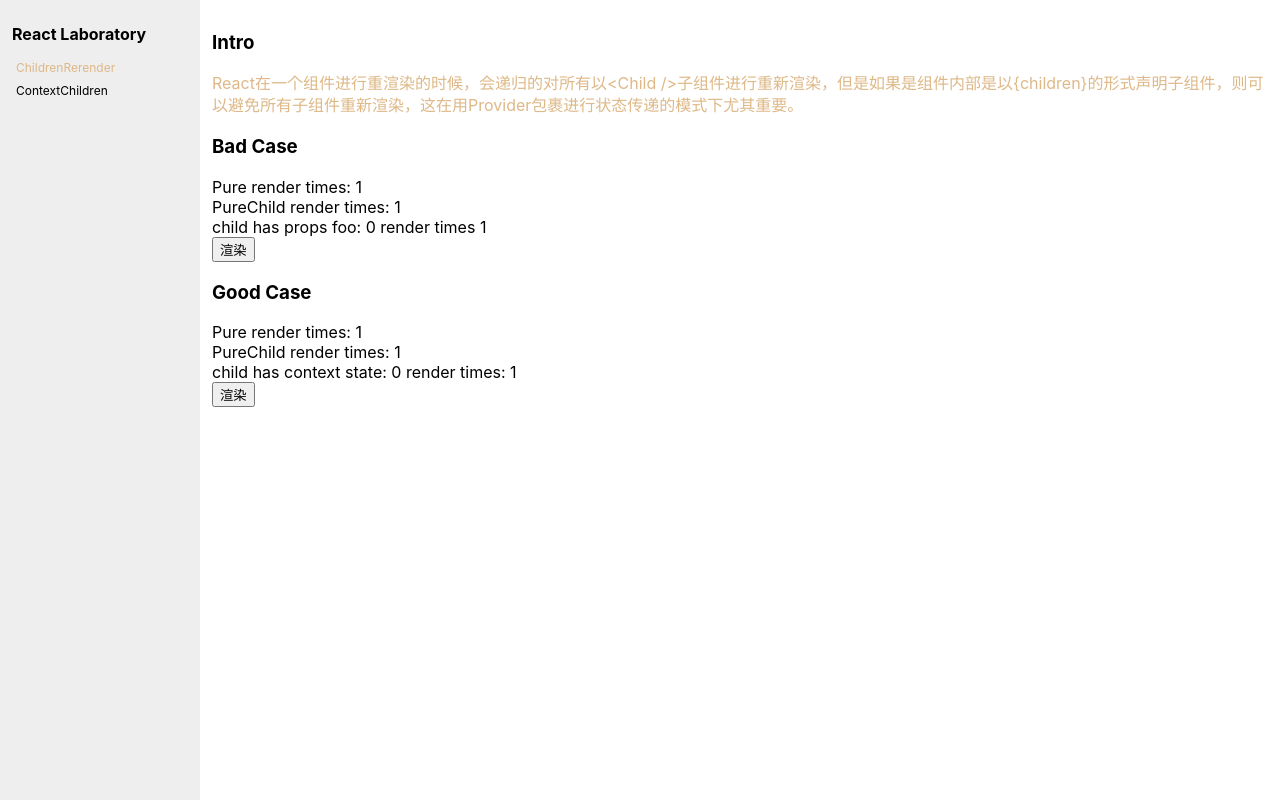
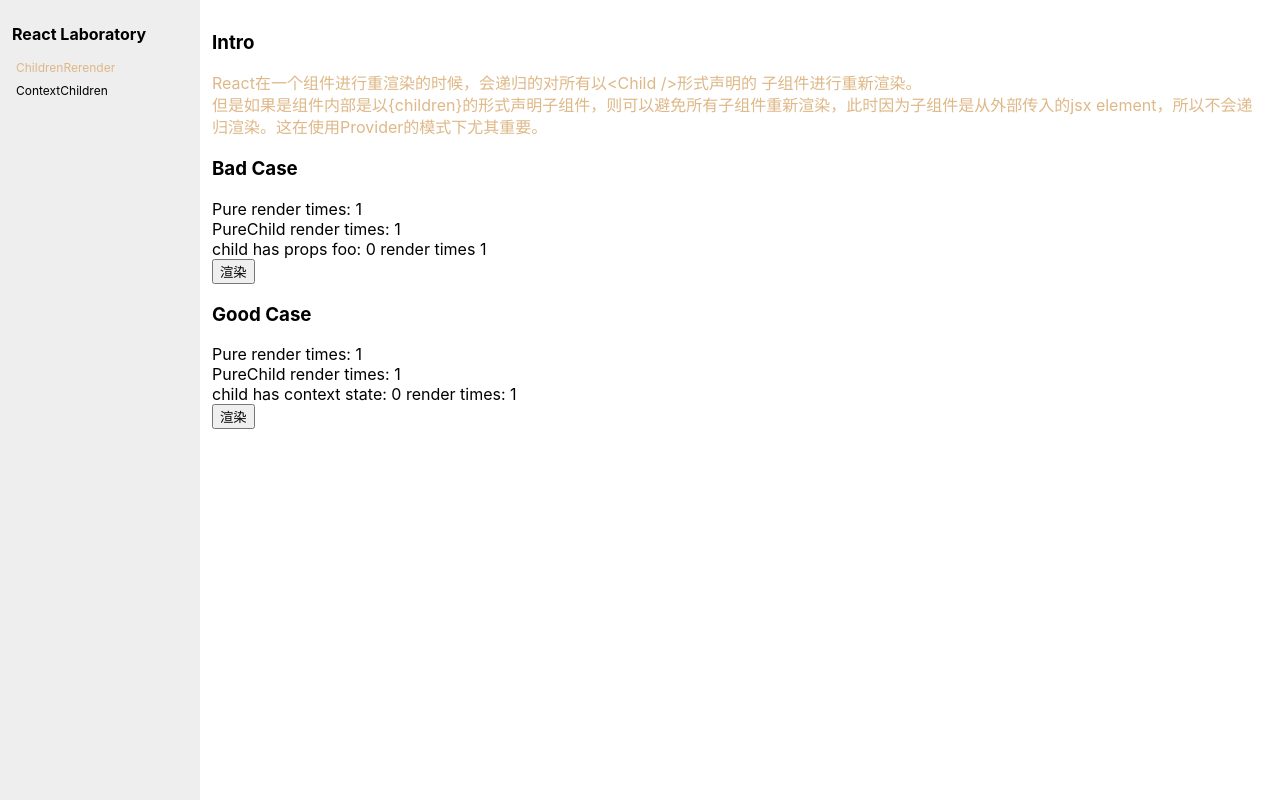
Before and after one commit to sl1673495/react-laboratory, a React (Create React App) app: page /ChildrenRerender in a window 1280 px wide. Built offline with nearby package versions, Linux system fonts and the light colour scheme.

Commit message:
docs: improve the intro of ChildrenRerender

```diff
--- a/src/index.tsx
+++ b/src/index.tsx
@@ -59,15 +59,17 @@ function registerRoutes(components: Components) {
 function App() {
   return (
     <Router>
-      <div className="App">
+      <main className="App">
         <section className="App-content">
           <nav className="App-links">
-            <header className="App-title">React Laboratory</header>
+            <header className="App-title">
+              React Laboratory
+            </header>
             {registerLinks(components)}
           </nav>
           <section className="App-routes">{registerRoutes(components)}</section>
         </section>
-      </div>
+      </main>
     </Router>
   )
 }
--- a/src/pages/ChildrenRerender/index.tsx
+++ b/src/pages/ChildrenRerender/index.tsx
@@ -82,9 +82,12 @@ export default function PropsRerender() {
   return (
     <>
       <Intro>
-        React在一个组件进行重渲染的时候，会递归的对所有以{`<Child />`}
-        子组件进行重新渲染，但是如果是组件内部是以{`{children}`}
-        的形式声明子组件，则可以避免所有子组件重新渲染，这在用Provider包裹进行状态传递的模式下尤其重要。
+        React在一个组件进行重渲染的时候，会递归的对所有以{`<Child />`}形式声明的
+        子组件进行重新渲染。
+        <br />
+        但是如果是组件内部是以{`{children}`}
+        的形式声明子组件，则可以避免所有子组件重新渲染，此时因为子组件是从外部传入的jsx
+        element，所以不会递归渲染。这在使用Provider的模式下尤其重要。
       </Intro>
       <h1>Bad Case</h1>
       <section>
```
